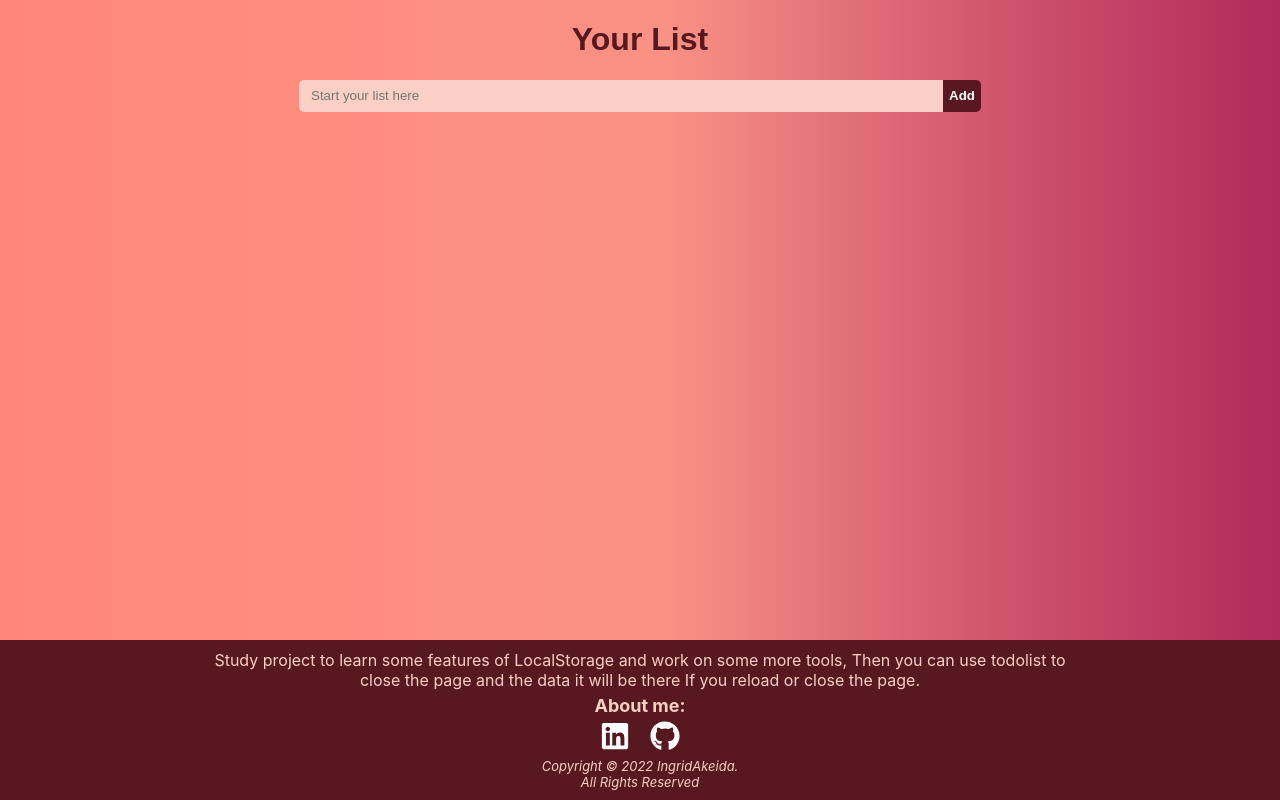
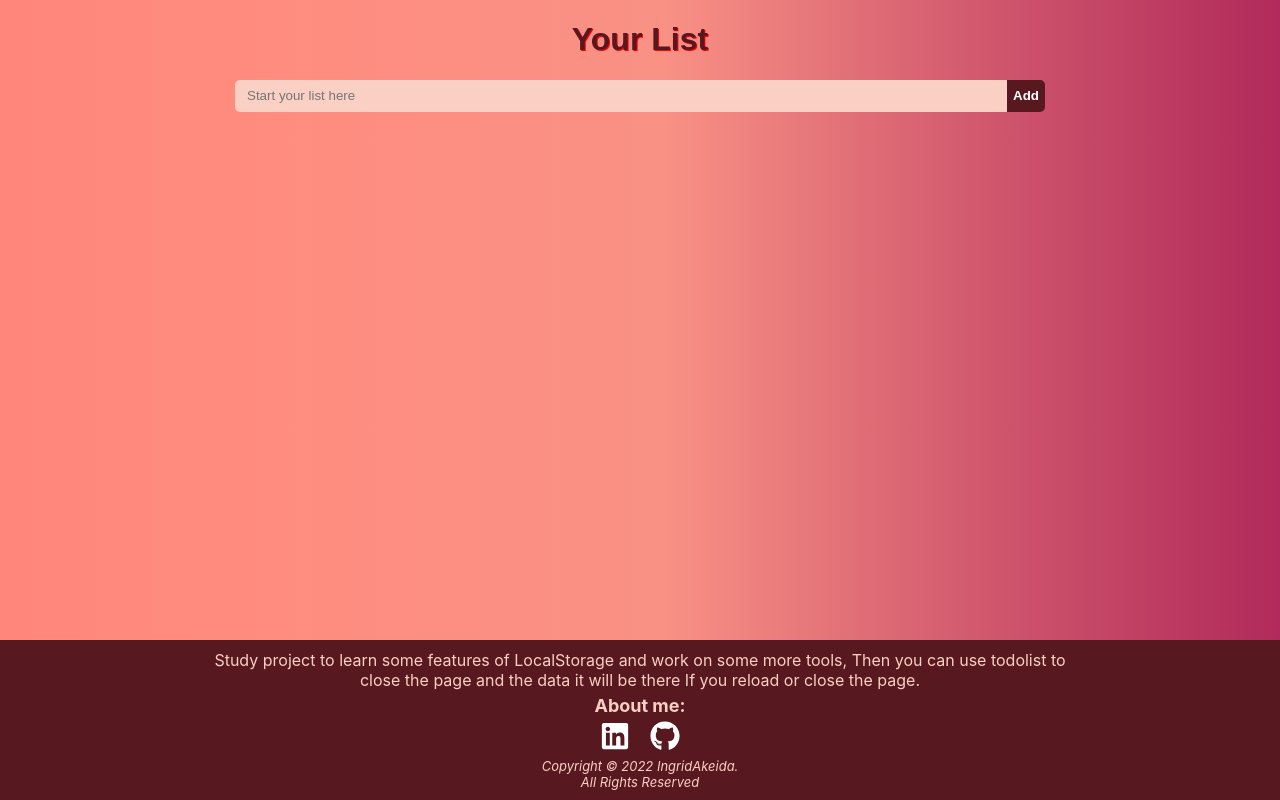
Before and after one commit to IngridAkeida/to-do-list, a React (Create React App) app: page / in a window 1280 px wide. Built offline with nearby package versions, Linux system fonts and the light colour scheme.

Commit message:
Fix = Align list items with input Item.

```diff
--- a/src/components/Lists/styledTodoList.js
+++ b/src/components/Lists/styledTodoList.js
@@ -3,6 +3,7 @@ import styled from "styled-components";
 export const StyledTitle = styled.h1`
   font-family: sans-serif;
   color: #58181f;
+  text-shadow: 1px 1px 0px #ff0000;
 `
 
 export const StyledInput = styled.input`
@@ -10,11 +11,8 @@ export const StyledInput = styled.input`
   text-indent: 10px;
   border: none;
   height: 30px;
-  width: 50%;
+  width: 60%;
   border-radius : 5px 0 0 5px;
-  @media (max-width: 600px) {
-      width: 70%;
-    }
 `
 export const StyledAdd = styled.button`
   background-color: #58181f;
@@ -38,9 +36,8 @@ export const StyledTodoList = styled.ul`
   color: #58181f;
   font-weight: 700;
   background-color: #ff8177;
-  margin: 0;
   overflow: hidden;
-  margin: 48px auto 0;
+  margin: 30px auto 0;
   width: 60%;
   font-family: Arial, Helvetica, sans-serif;
   box-shadow: 0 0 20px rgba(0, 0, 0, 0.05), 0 0px 40px rgba(0, 0, 0, 0.08);
@@ -50,17 +47,16 @@ export const StyledTodoList = styled.ul`
 export const StyledTodoItem = styled.li`
   display: flex;
   justify-content: space-between;
+  align-items: center;
   position: relative;
 `;
 
 export const StyledTodoText = styled.p`
- padding: 0 10px;
- left: 10px;
+
 `;
 
 export const StyledTodoButton = styled.button`
   padding: 0;
-  margin: 16px 0;
   width: 45px;
   height: 25px;
   right: 50px;
```
